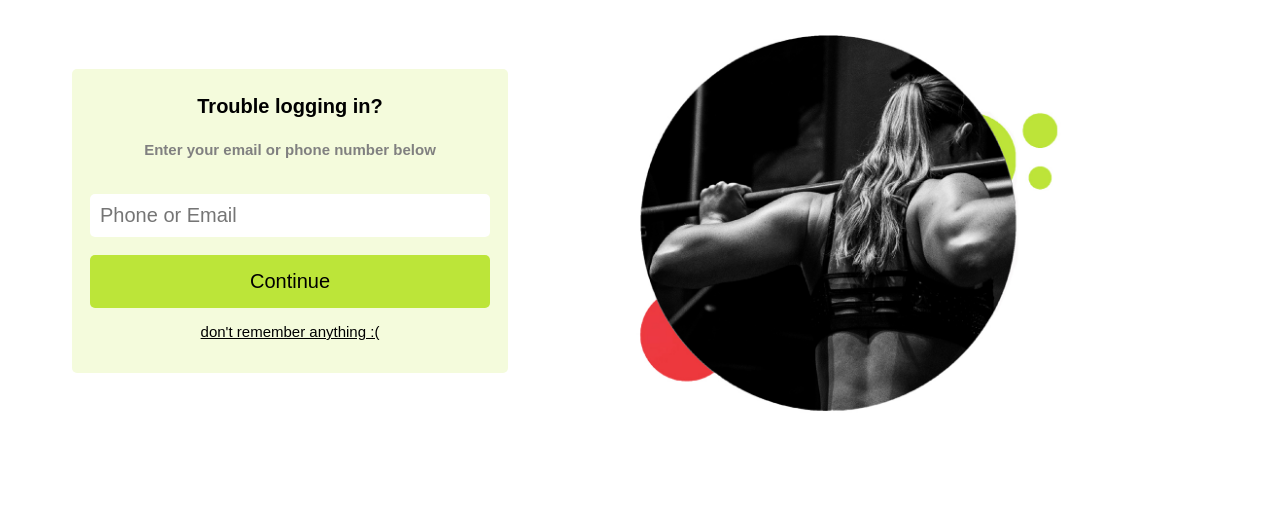
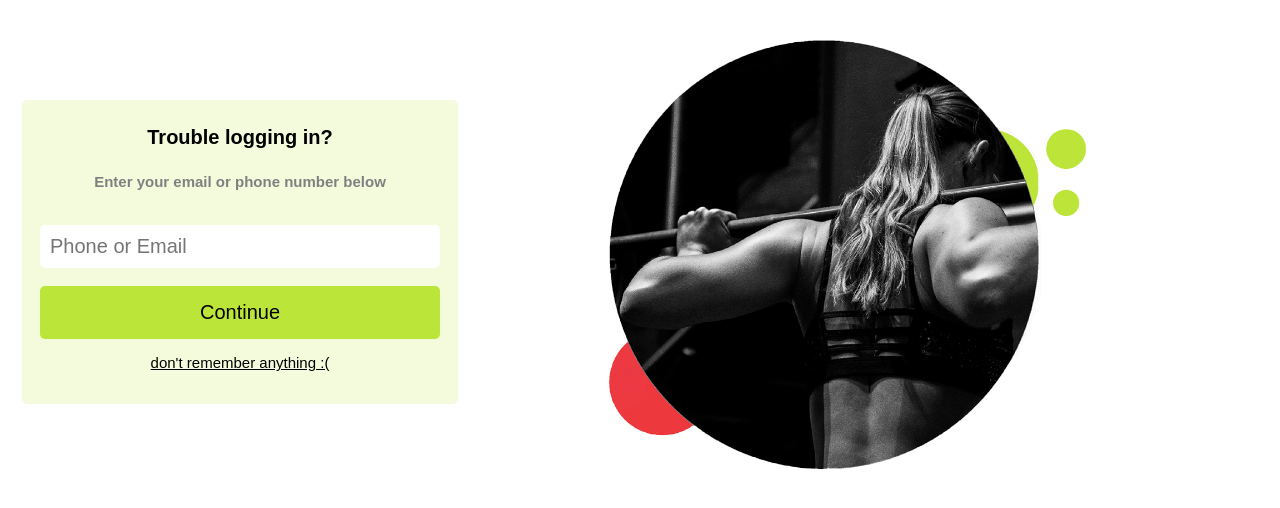
Before and after one commit to jhonreina/forget-password, a React (Create React App) app: page / in a window 1280 px wide. Shown: the top 508 px of the page. Built offline with nearby package versions, Linux system fonts and the light colour scheme.

Commit message:
version-final

```diff
--- a/src/App.css
+++ b/src/App.css
@@ -14,9 +14,9 @@ body {
   -webkit-flex-direction: row;
   -ms-flex-direction: row;
   flex-direction: row;
-        -webkit-flex-wrap: nowrap;
-        -ms-flex-wrap: nowrap;
-        flex-wrap: nowrap;
+  -webkit-flex-wrap: wrap;
+  -ms-flex-wrap: wrap;
+  flex-wrap: wrap;
   -webkit-justify-content: center;
   -ms-flex-pack: center;
   justify-content: center;
@@ -26,14 +26,7 @@ body {
   -webkit-align-items: center;
   -ms-flex-align: center;
   align-items: center;
-
 }
-
-
-
-
-
-
 
 .container {
   width: 100%;
@@ -44,20 +37,17 @@ body {
   -webkit-order: 0;
   -ms-flex-order: 0;
   order: 0;
-    -webkit-flex: 0 0 auto;
-    -ms-flex: 0 0 auto;
-    flex: 0 0 auto;
-    -webkit-align-self: center;
-    -ms-flex-item-align: center;
-    align-self: center;
+  -webkit-flex: 0 1 auto;
+  -ms-flex: 0 1 auto;
+  flex: 0 1 auto;
+  -webkit-align-self: auto;
+  -ms-flex-item-align: auto;
+  align-self: auto;
   background: #f4fbdc;
   font-size: 40px;
   padding: 3px;
   border-radius: 5px;
-
 }
-
-
 
 h1 {
   text-align: center;
@@ -107,8 +97,8 @@ p {
   -webkit-flex: 0 1 auto;
   -ms-flex: 0 1 auto;
   flex: 0 1 auto;
-    -webkit-align-self: center;
-    -ms-flex-item-align: center;
-    align-self: center;
-    width: 700px;
+  -webkit-align-self: auto;
+  -ms-flex-item-align: auto;
+  align-self: auto;
+  width: 800px;
 }
--- a/src/App.js
+++ b/src/App.js
@@ -2,7 +2,6 @@ import woman from "./assests/img/woman.jpg";
 import "./App.css";
 
 import Form from './components/Form';
-
 function App() {
   return (
     <div className="App">
```
Lines whose indentation alone changed are shown as unchanged.
